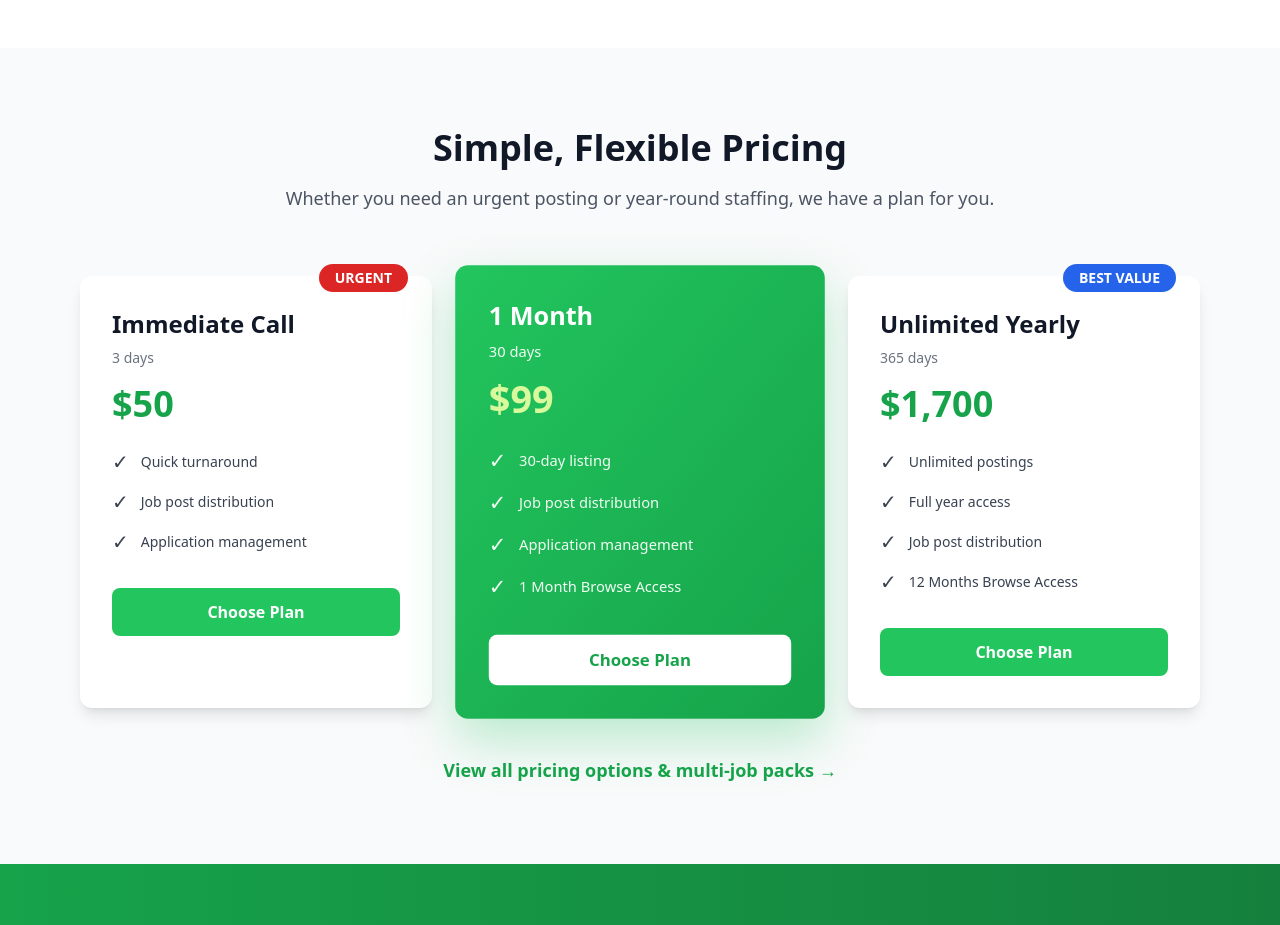
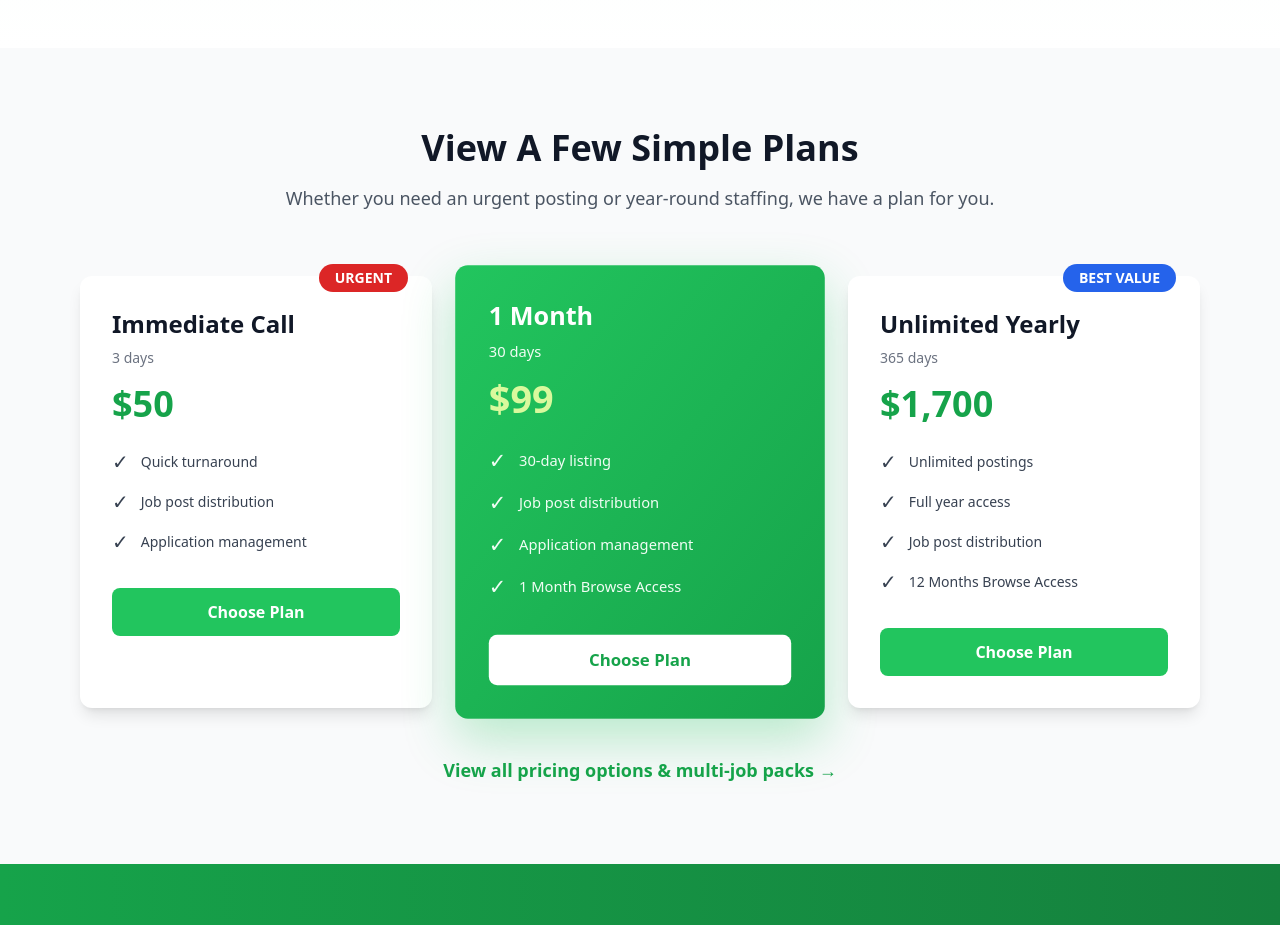
Before and after one commit to cathamaoui/Proclaim-Canada, a Next.js app: page /church-home in a window 1280 px wide. Shown: the part 2160-3085 px from the top of the page. Built offline with nearby package versions, Linux system fonts and the light colour scheme; no server answers.

Commit message:
Rename pricing section heading to "View A Few Simple Plans"

```diff
--- a/app/church-home/page.tsx
+++ b/app/church-home/page.tsx
@@ -204,7 +204,7 @@ export default function ChurchHomePage() {
       <section id="pricing" className="py-20 bg-gray-50">
         <div className="max-w-6xl mx-auto px-4">
           <h2 className="text-4xl font-bold text-center text-gray-900 mb-4">
-            Simple, Flexible Pricing
+            View A Few Simple Plans
           </h2>
           <p className="text-center text-gray-600 text-lg mb-16">
             Whether you need an urgent posting or year-round staffing, we have a plan for you.
```
